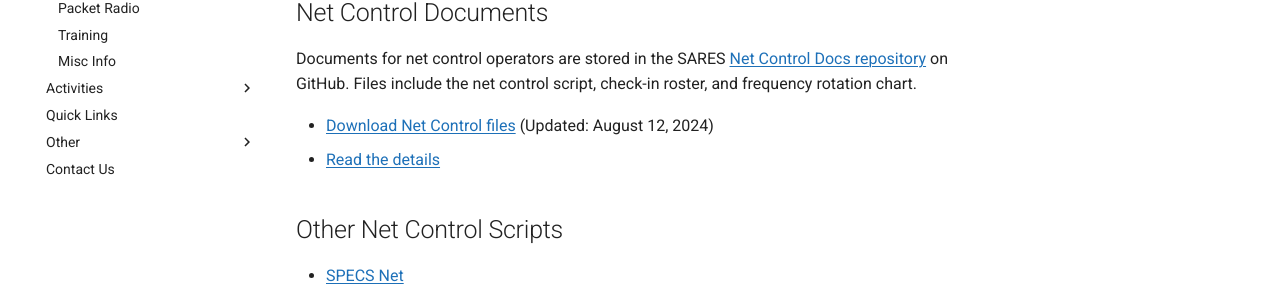
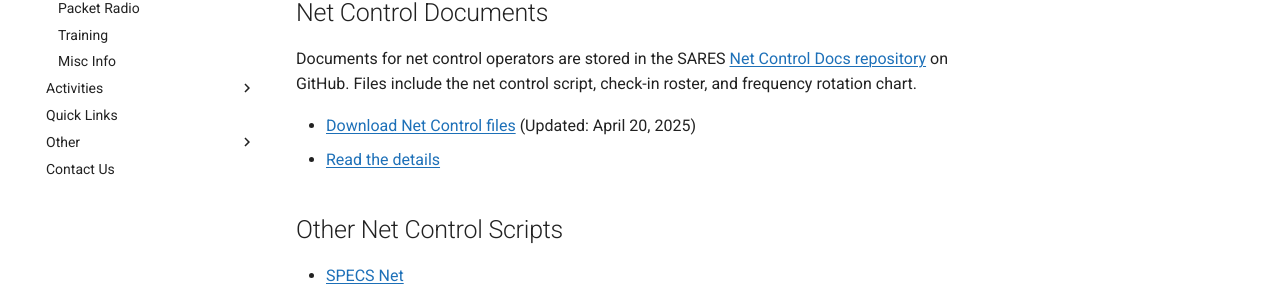
Before and after one commit to saresrg/www-k6sny-org, an MkDocs documentation site: the page built from docs/resources/net-control.md, in a window 1280 px wide. Shown: the part 292-593 px from the top of the page. Built offline with MkDocs 1.6.1 and Material for MkDocs 9.7.7, drawn with Linux system fonts in a browser that asks for light colours.

Commit message:
Update Net Control Script

```diff
--- a/docs/resources/net-control.md
+++ b/docs/resources/net-control.md
@@ -8,7 +8,7 @@ General information can be found on the [Nets page](../nets.md).
 
 Documents for net control operators are stored in the SARES [Net Control Docs repository](https://github.com/saresrg/Net-Control-Docs) on GitHub. Files include the net control script, check-in roster, and frequency rotation chart.
 
--   [Download Net Control files](https://github.com/saresrg/Net-Control-Docs/releases/latest) (Updated: August 12, 2024)
+-   [Download Net Control files](https://github.com/saresrg/Net-Control-Docs/releases/latest) (Updated: April 20, 2025)
 -   [Read the details](https://github.com/saresrg/Net-Control-Docs#readme)
 
 ## Other Net Control Scripts
```
